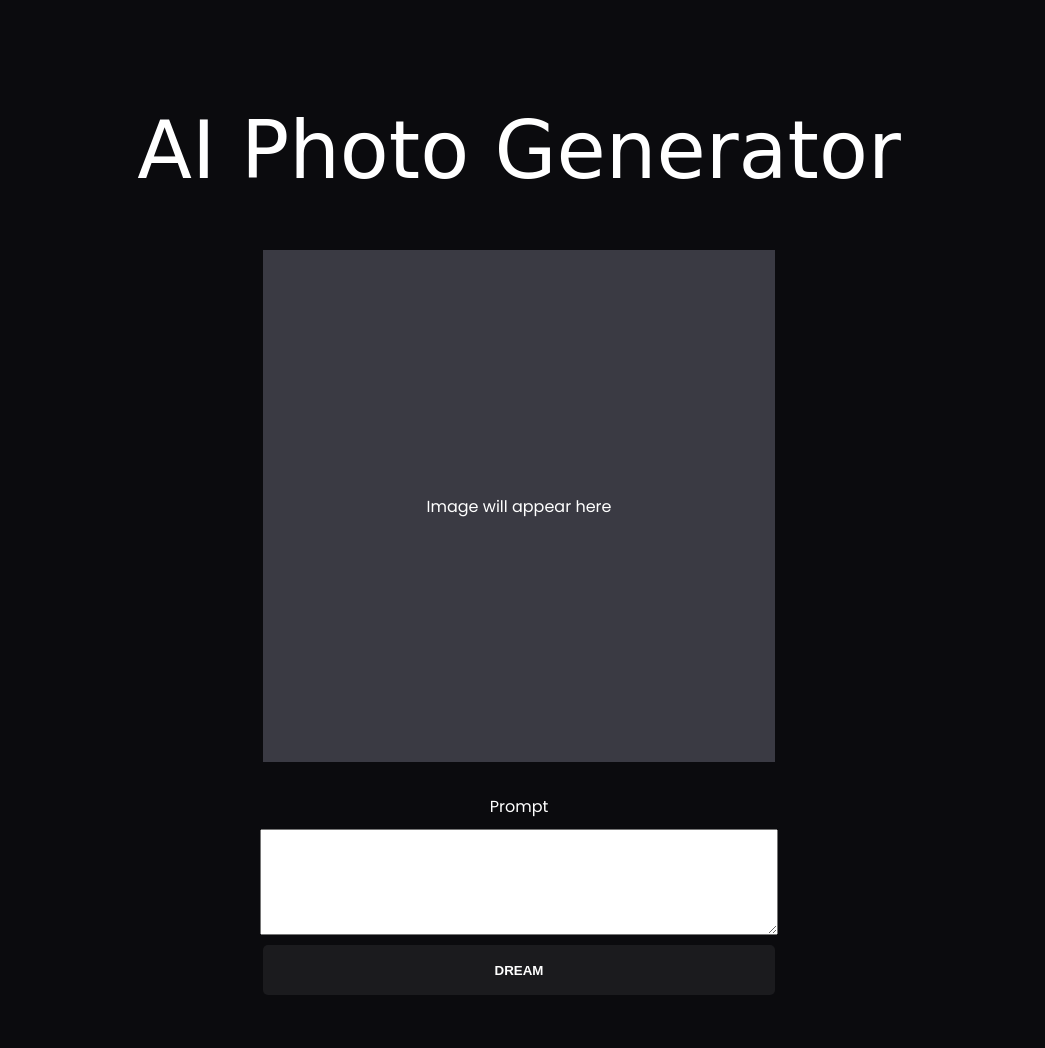
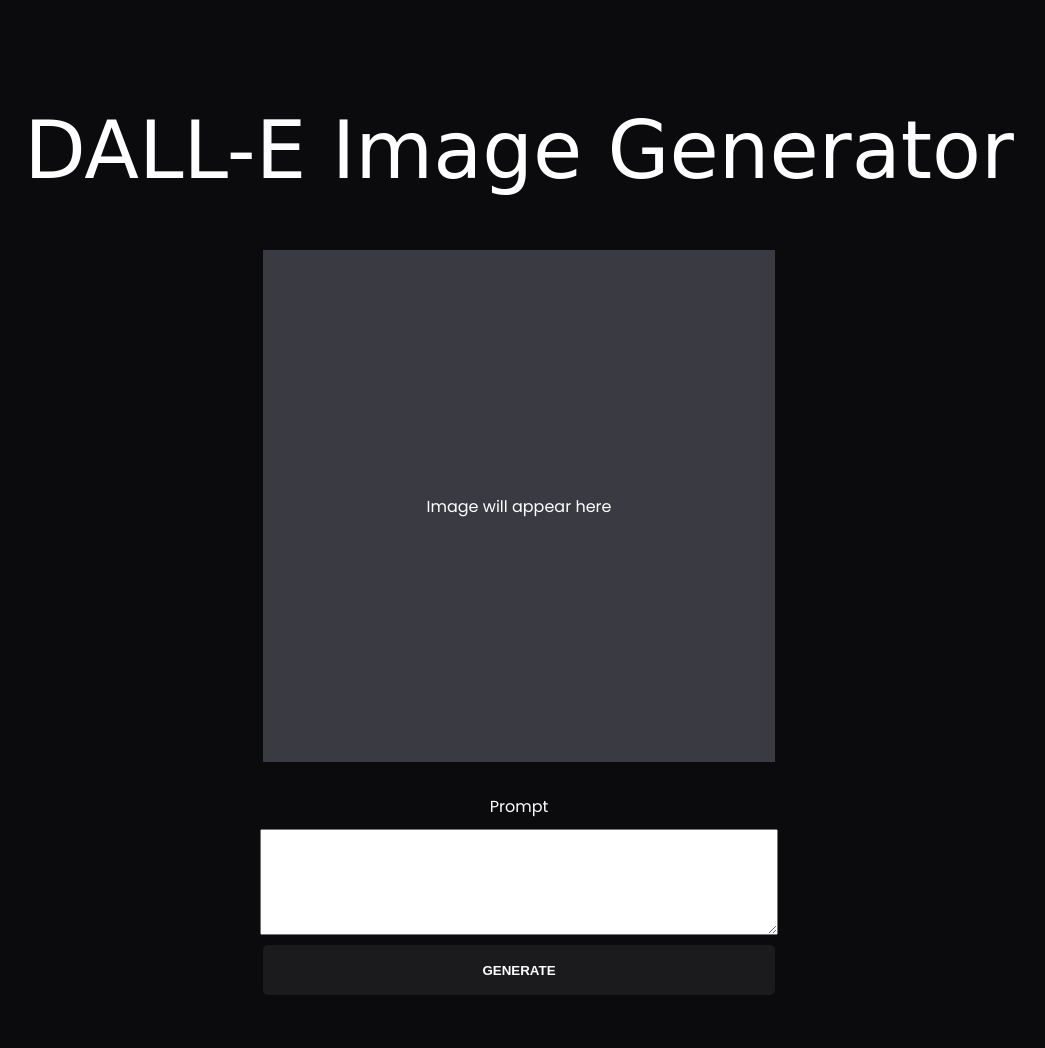
Before and after one commit to NamePending99/Vanilla-Image-Generator-with-OpenAI, a website built with Vite: page index.html in a window 1280 px wide. Shown: the whole page, without its empty margins (121-1166 px from the left). Built offline with nearby package versions, Linux system fonts and the light colour scheme; a web font is replaced by a local one.

Commit message:
Updated html

```diff
--- a/index.html
+++ b/index.html
@@ -10,7 +10,7 @@
 
 <body>
   <main>
-    <h1>AI Photo Generator</h1>
+    <h1>DALL-E Image Generator</h1>
 
 
     <div id="result">
@@ -21,7 +21,7 @@
       <label for="prompt">Prompt</label>
       <textarea name="prompt" maxlength="160"></textarea>
 
-      <button type="submit">Dream</button>
+      <button type="submit">Generate</button>
     </form>
   </main>
 
```
